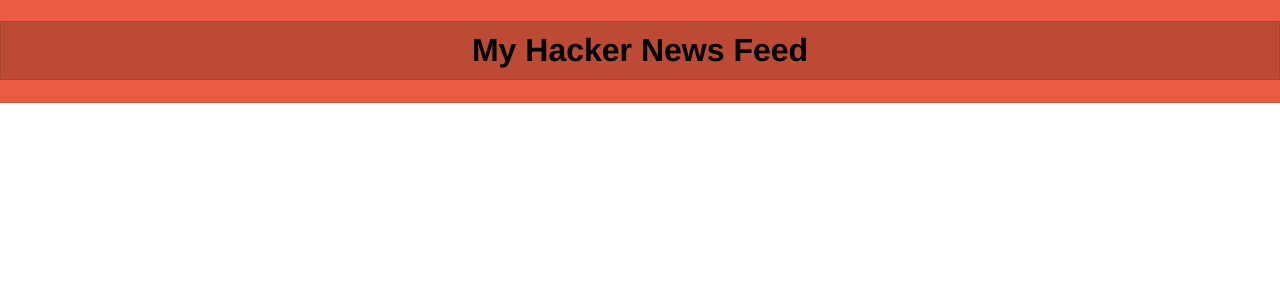
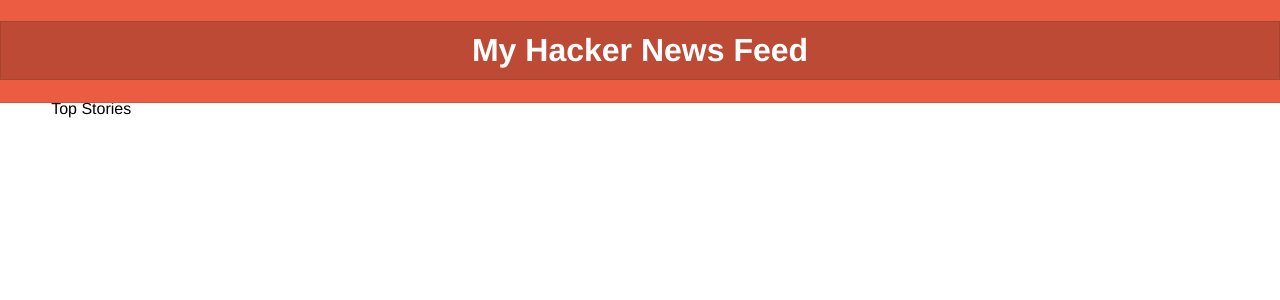
Before and after one commit to Xplor8r/my_hacker_news_feed2, a React (Create React App) app: page / in a window 1280 px wide. Shown: the top 300 px of the page. Built offline with nearby package versions, Linux system fonts and the light colour scheme.

Commit message:
install react-router-dom create topStoriesContainer item and post components

```diff
--- a/package.json
+++ b/package.json
@@ -5,6 +5,7 @@
   "dependencies": {
     "react": "^16.8.6",
     "react-dom": "^16.8.6",
+    "react-router-dom": "^5.0.0",
     "react-scripts": "3.0.1"
   },
   "scripts": {
--- a/src/App.js
+++ b/src/App.js
@@ -1,15 +1,26 @@
 import React from 'react';
+import  { BrowserRouter as Router, Route, Switch} from 'react-router-dom'
+import TopStoriesContainer from './containers/topStoriesContainer'
+import Post from './components/post'
 import './App.css';
 
 function App() {
   return (
-    <div className="app">
-      <header className="header">
-        <div className="header__fixed">
-          <a href="#"><h1>My Hacker News Feed</h1></a>
+    <Router>
+      <div className="app">
+        <header className="header">
+          <div className="header__fixed">
+            <a href="/"><h1>My Hacker News Feed</h1></a>
+          </div>
+        </header>
+        <div className="content">
+          <Switch>
+            <Route exact path="/" component={TopStoriesContainer}/>
+            <Route exact path="/post/:id" component={Post}/>
+          </Switch>
         </div>
-      </header>
-    </div>
+      </div>
+    </Router>
   );
 }
 
--- /dev/null
+++ b/src/components/post.js
@@ -0,0 +1,10 @@
+import React from 'react';
+
+const Post = () => {
+
+    return (
+        <div>Post</div>
+    )
+}
+
+export default Post
--- /dev/null
+++ b/src/containers/topStoriesContainer.js
@@ -0,0 +1,13 @@
+import React, { Component } from 'react';
+import  { Link } from 'react-router-dom';
+
+class TopStoriesContainer extends Component {
+
+    render() {
+        return (
+            <div className="content">Top Stories</div>
+        )
+    }
+}
+
+export default TopStoriesContainer
```
Also changed, not shown: src/components/item.js (added, +10 -0 lines), 1 other file (tests, documents, lock files or other folders).
